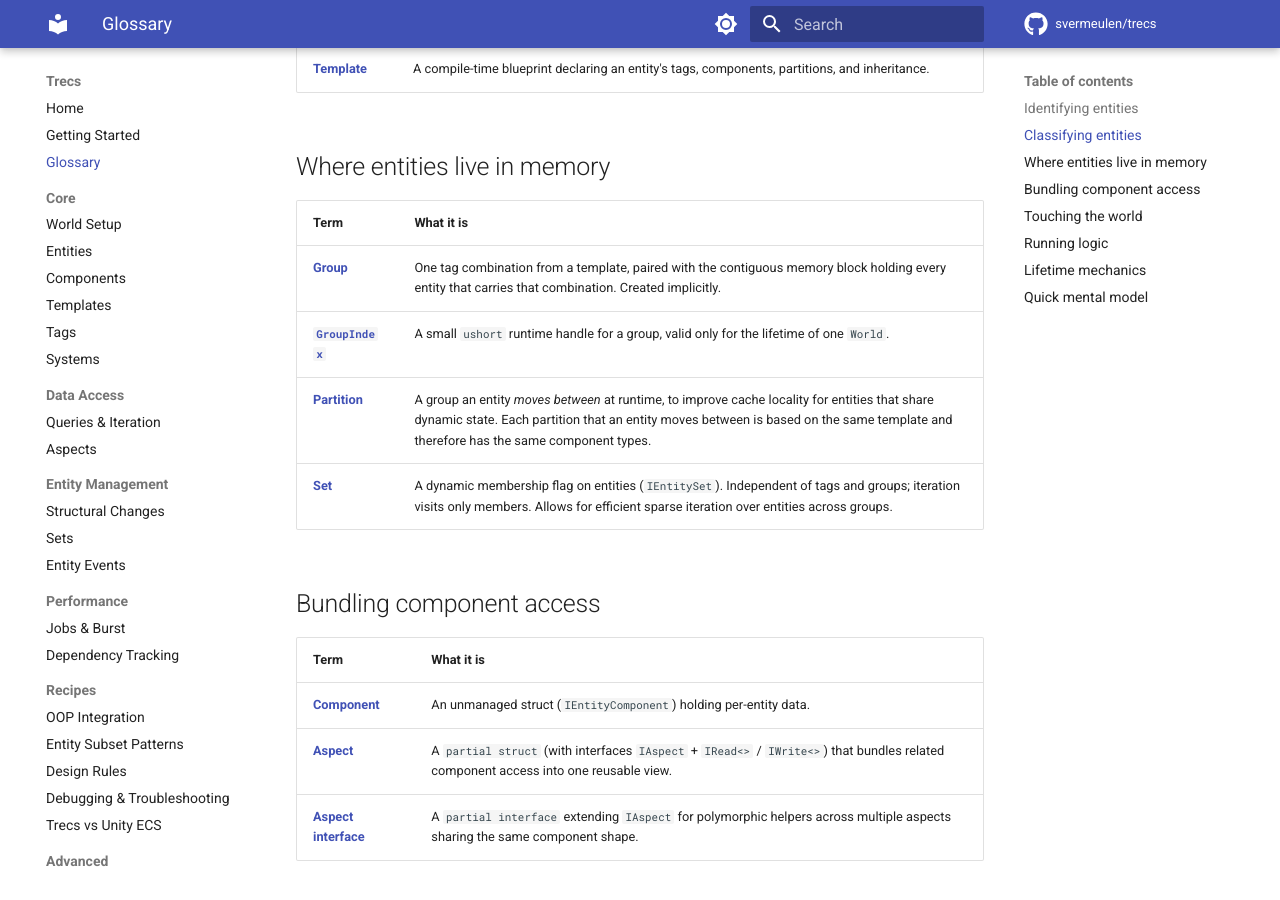
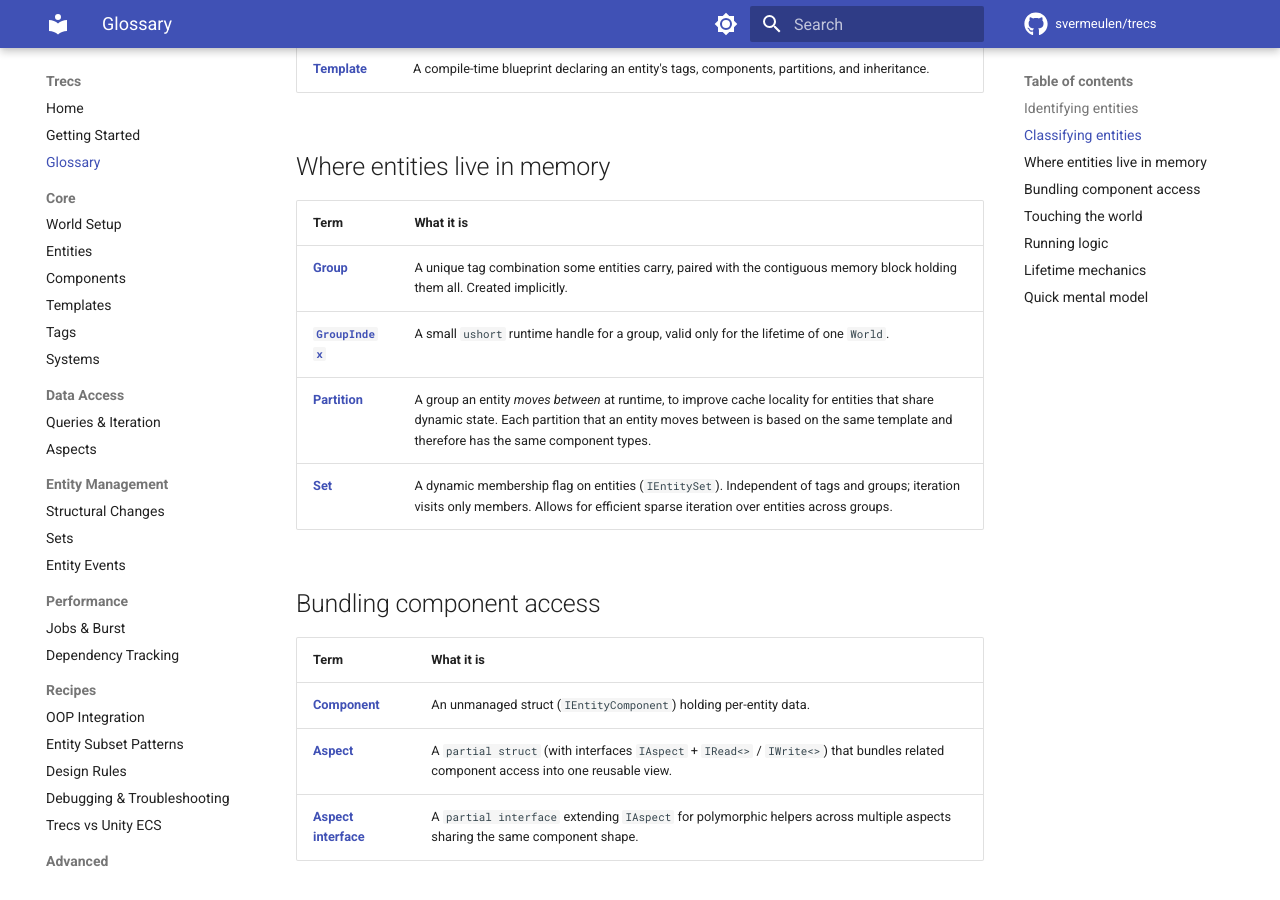
Before and after one commit to svermeulen/trecs, an MkDocs documentation site: the page built from docs/glossary.md, in a window 1280 px wide and 900 px high, scrolled down 874 px. Built offline with MkDocs 1.6.1 and Material for MkDocs 9.7.7, drawn with Linux system fonts in a browser that asks for light colours; comment, search, counter and statistics services are not loaded.

Commit message:
Docs: simpler Group entry that doesn't trip over partitions
'The combination of all tags on a template' implies a single union
that doesn't correspond to a real group when partitions exist —
e.g. a BallEntity template with Active/Resting partitions produces
TWO groups ({Ball, Active} and {Ball, Resting}), not one combined
{Ball, Active, Resting}. Switched to a vaguer 'unique tag combination
some entities carry' that defers the partition mechanics to the
linked page.

Co-Authored-By: Claude <noreply@anthropic.com>

```diff
--- a/docs/glossary.md
+++ b/docs/glossary.md
@@ -24,7 +24,7 @@ Trecs uses several similar-sounding terms with distinct meanings. This page is a
 
 | Term | What it is |
 |---|---|
-| **[Group](advanced/groups-and-tagsets.md#groups)** | One tag combination from a template, paired with the contiguous memory block holding every entity that carries that combination. Created implicitly. |
+| **[Group](advanced/groups-and-tagsets.md#groups)** | A unique tag combination some entities carry, paired with the contiguous memory block holding them all. Created implicitly. |
 | **[`GroupIndex`](advanced/groups-and-tagsets.md#groupindex)** | A small `ushort` runtime handle for a group, valid only for the lifetime of one `World`. |
 | **[Partition](core/templates.md#partitions)** | A group an entity *moves between* at runtime, to improve cache locality for entities that share dynamic state. Each partition that an entity moves between is based on the same template and therefore has the same component types. |
 | **[Set](entity-management/sets.md)** | A dynamic membership flag on entities (`IEntitySet`). Independent of tags and groups; iteration visits only members. Allows for efficient sparse iteration over entities across groups. |
```
